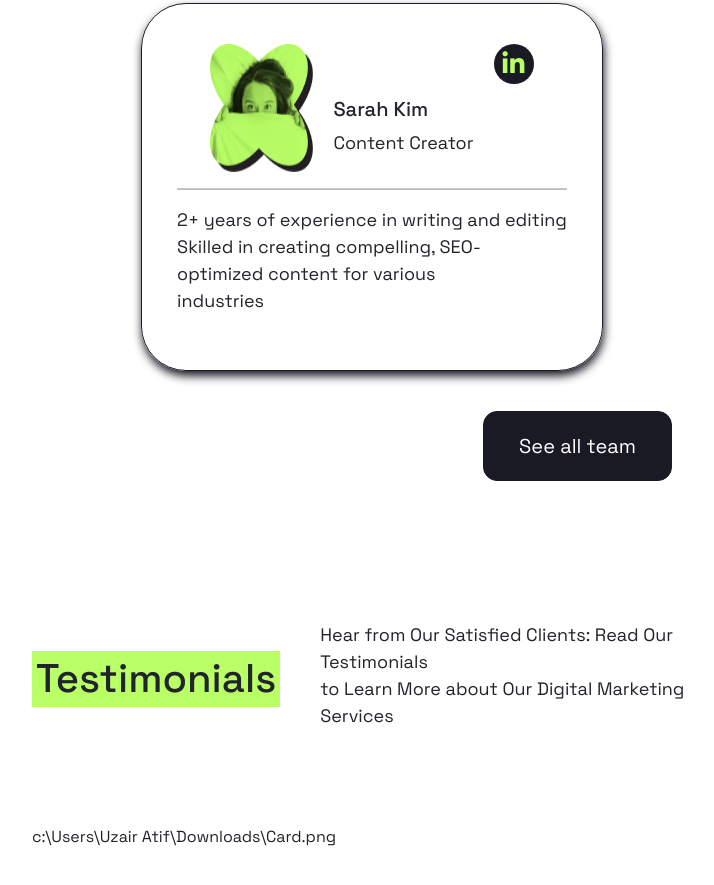
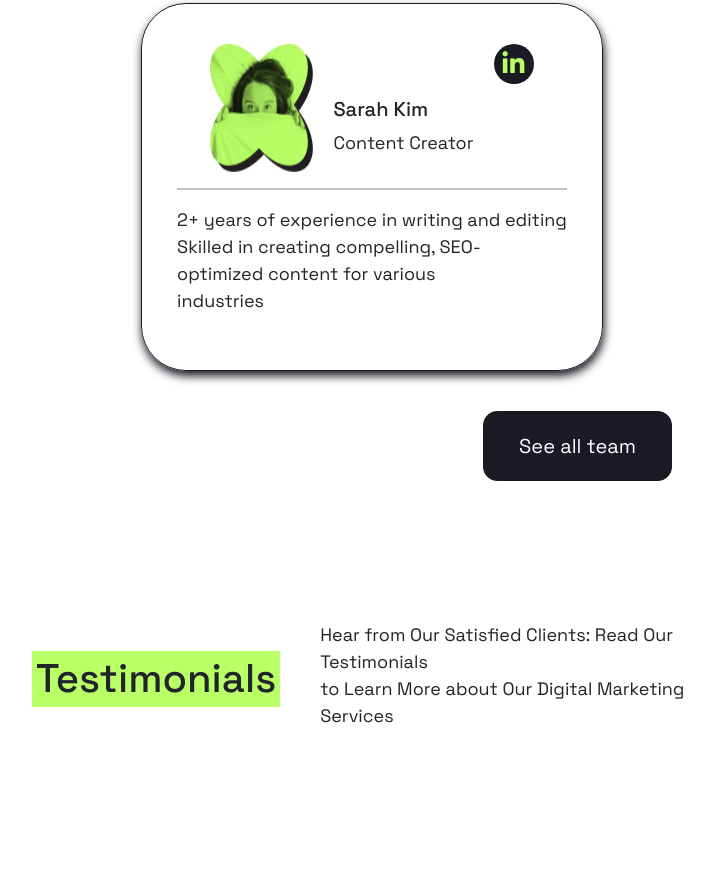
Before and after one commit to UzairAhmed8/Figma-transform-1, a plain HTML site: page index.html in a window 1280 px wide. Shown: the part 7594-8479 px from the top of the page, without its empty margins (268-982 px from the left). Drawn offline with nearby package versions, Linux system fonts and the light colour scheme.

Commit message:
Update index.html

```diff
--- a/index.html
+++ b/index.html
@@ -570,12 +570,6 @@
     </div>
 </div>
 
-<!-- ================== -->
-
-<div class="section-10">
-    c:\Users\Uzair Atif\Downloads\Card.png
-</div>
-
 
 <!-- =============== -->
 <script src="script.js"></script>
```
